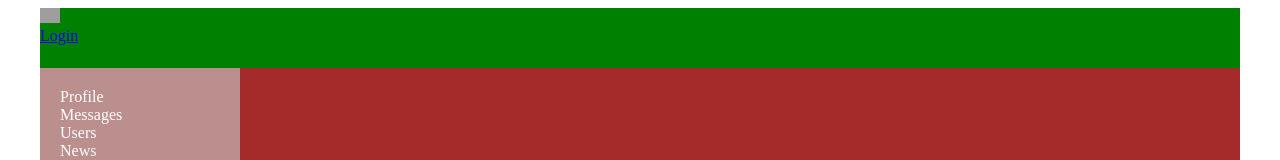
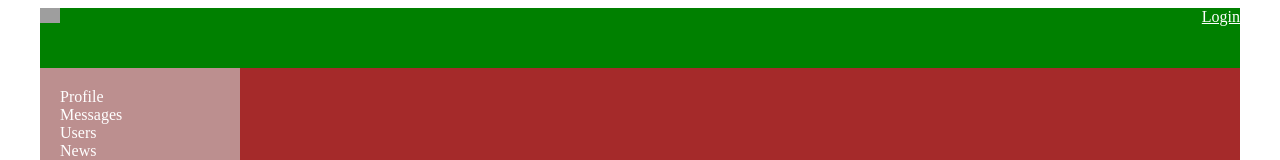
Before and after one commit to Srh-Yakovenko-ua/samurai-way, a React (Create React App) app: page / in a window 1280 px wide. Shown: the top 160 px of the page. Built offline with nearby package versions, Linux system fonts and the light colour scheme; grey boxes are pictures that could not be loaded.

Commit message:
added login block

```diff
--- a/src/comonents/Header/Header.module.css
+++ b/src/comonents/Header/Header.module.css
@@ -3,6 +3,14 @@
     background-color: green;
 }
 
-.header>img {
+.header > img {
     width: 20px;
 }
+
+.loginBlock {
+    float: right;
+}
+
+.loginBlock a {
+    color: white;
+}
```
